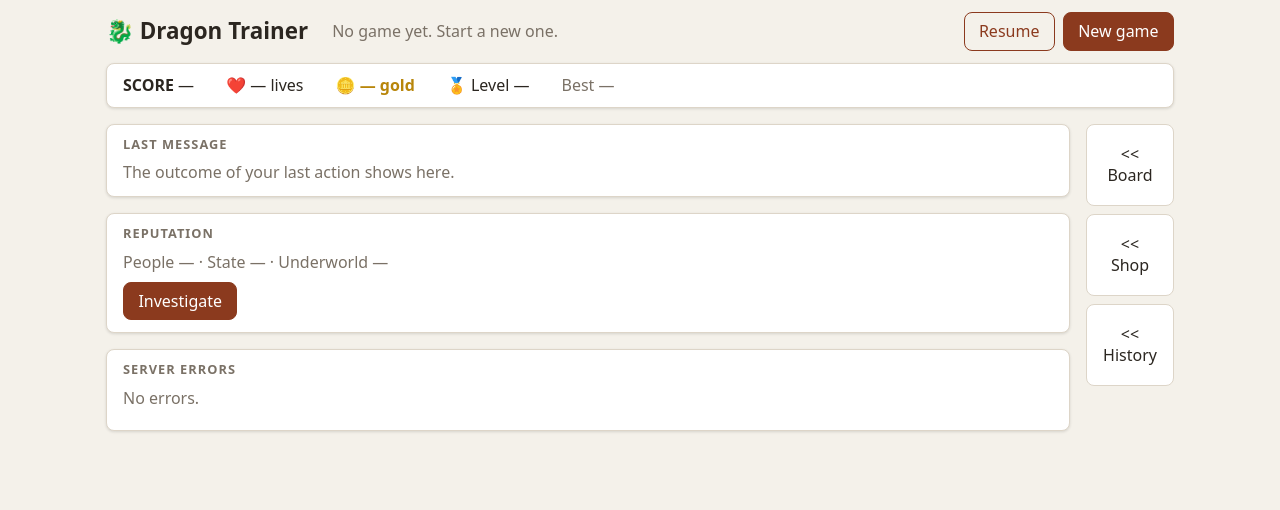
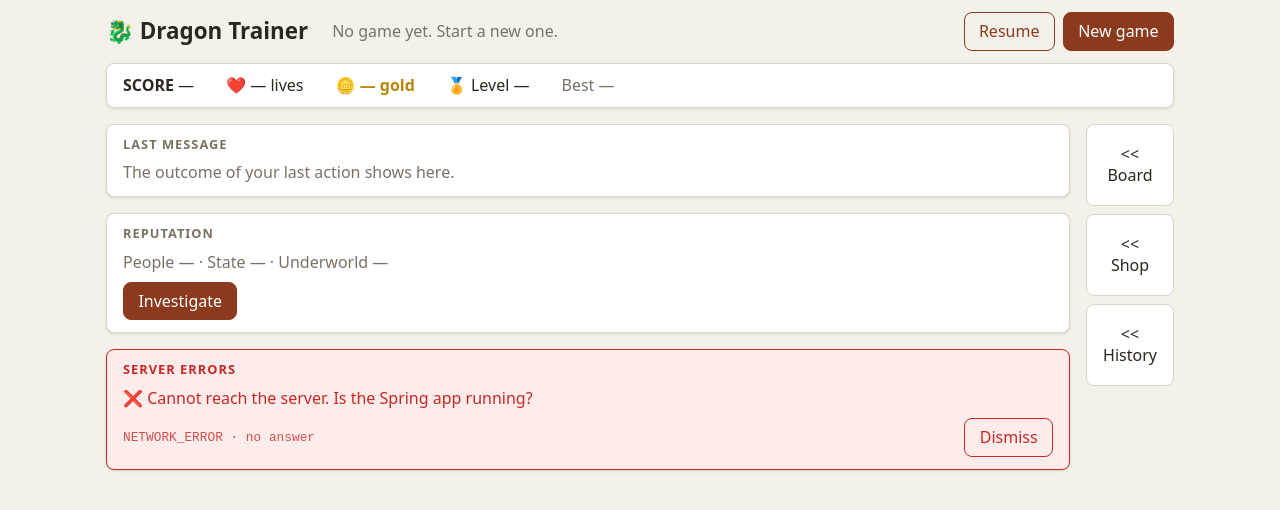
Before and after one commit to akbori26/dgtrainapp, a Vue app in the folder frontend/: page / in a window 1280 px wide. Both pictures are taken after a click on the button "Resume". Shown: the top 510 px of the page. Built offline with nearby package versions, Linux system fonts and the light colour scheme; no server answers.

Commit message:
Add ErrorPane with the latest server error and Dismiss

```diff
--- a/frontend/src/App.vue
+++ b/frontend/src/App.vue
@@ -1,9 +1,10 @@
 <script setup>
 // The page layout. Each placeholder below becomes its own component in the next steps:
-// ErrorPane (10), ReputationPane (11), SideTabs + SideDrawer (12).
+// ReputationPane (11), SideTabs + SideDrawer (12).
 import GameHeader from './components/GameHeader.vue'
 import PlayerBar from './components/PlayerBar.vue'
 import LastMessagePane from './components/LastMessagePane.vue'
+import ErrorPane from './components/ErrorPane.vue'
 </script>
 
 <template>
@@ -23,11 +24,7 @@ import LastMessagePane from './components/LastMessagePane.vue'
           <button>Investigate</button>
         </section>
 
-        <!-- 7 Server errors (step 10) -->
-        <section class="pane">
-          <h2 class="pane-title">Server errors</h2>
-          <p class="muted">No errors.</p>
-        </section>
+        <ErrorPane />
       </main>
 
       <!-- << tab rail: each tab opens a drawer (step 12) -->
--- /dev/null
+++ b/frontend/src/components/ErrorPane.vue
@@ -0,0 +1,49 @@
+<script setup>
+import { store, dismissError } from '../store.js'
+</script>
+
+<template>
+  <!-- 7 Server errors: the latest failed request. The next successful action clears it too. -->
+  <section class="pane" :class="{ error: store.lastError }">
+    <h2 class="pane-title">Server errors</h2>
+
+    <template v-if="store.lastError">
+      <p>❌ {{ store.lastError.message }}</p>
+      <div class="error-footer">
+        <span class="code">{{ store.lastError.code }} · {{ store.lastError.status || 'no answer' }}</span>
+        <button class="secondary" @click="dismissError">Dismiss</button>
+      </div>
+    </template>
+    <p v-else class="muted">No errors.</p>
+  </section>
+</template>
+
+<style scoped>
+p {
+  margin: 0;
+}
+
+/* The pane title is muted grey by default; in an error it turns red with the rest */
+.error .pane-title {
+  color: var(--danger);
+}
+
+.error-footer {
+  display: flex;
+  align-items: center;
+  justify-content: space-between;
+  gap: 1rem;
+  margin-top: 0.5rem;
+}
+
+.code {
+  font-family: ui-monospace, monospace;
+  font-size: 0.8rem;
+  opacity: 0.8;
+}
+
+.error button.secondary {
+  border-color: var(--danger);
+  color: var(--danger);
+}
+</style>
```
